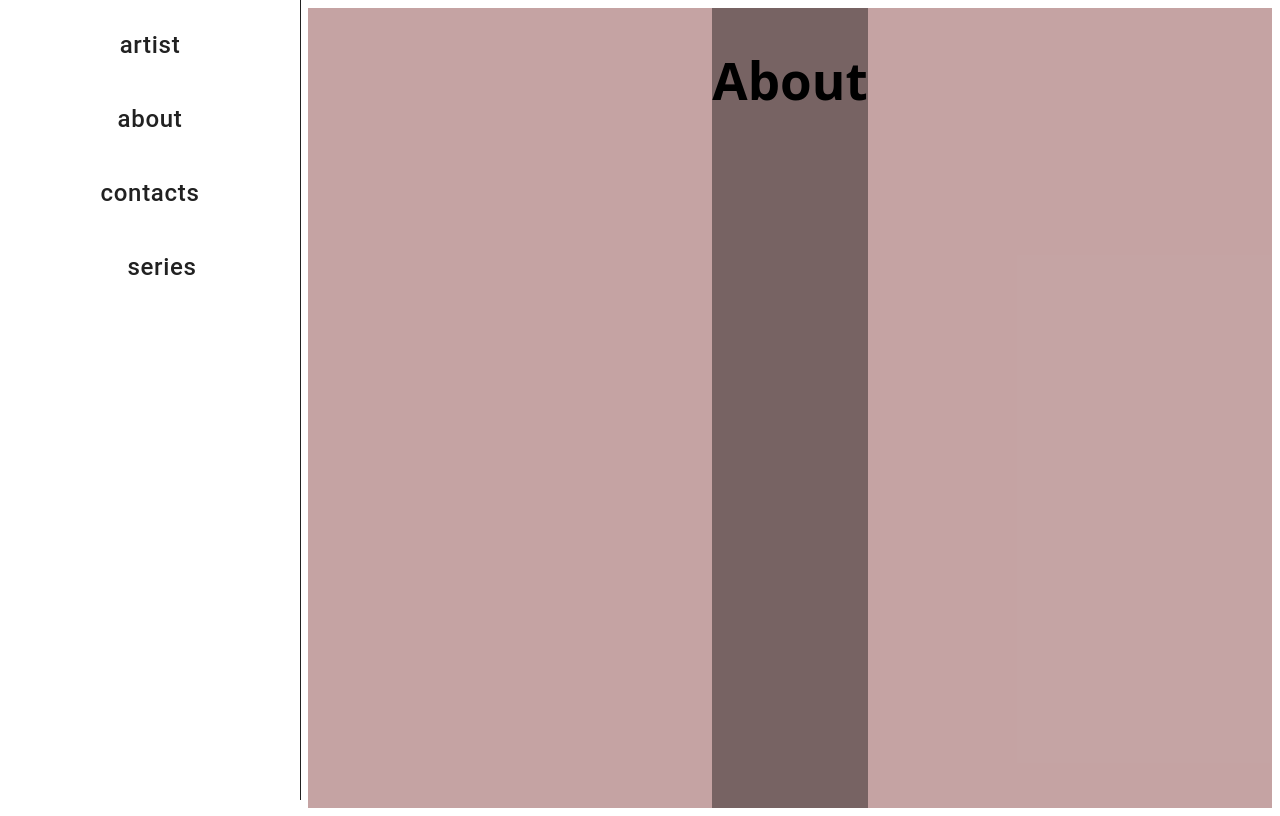
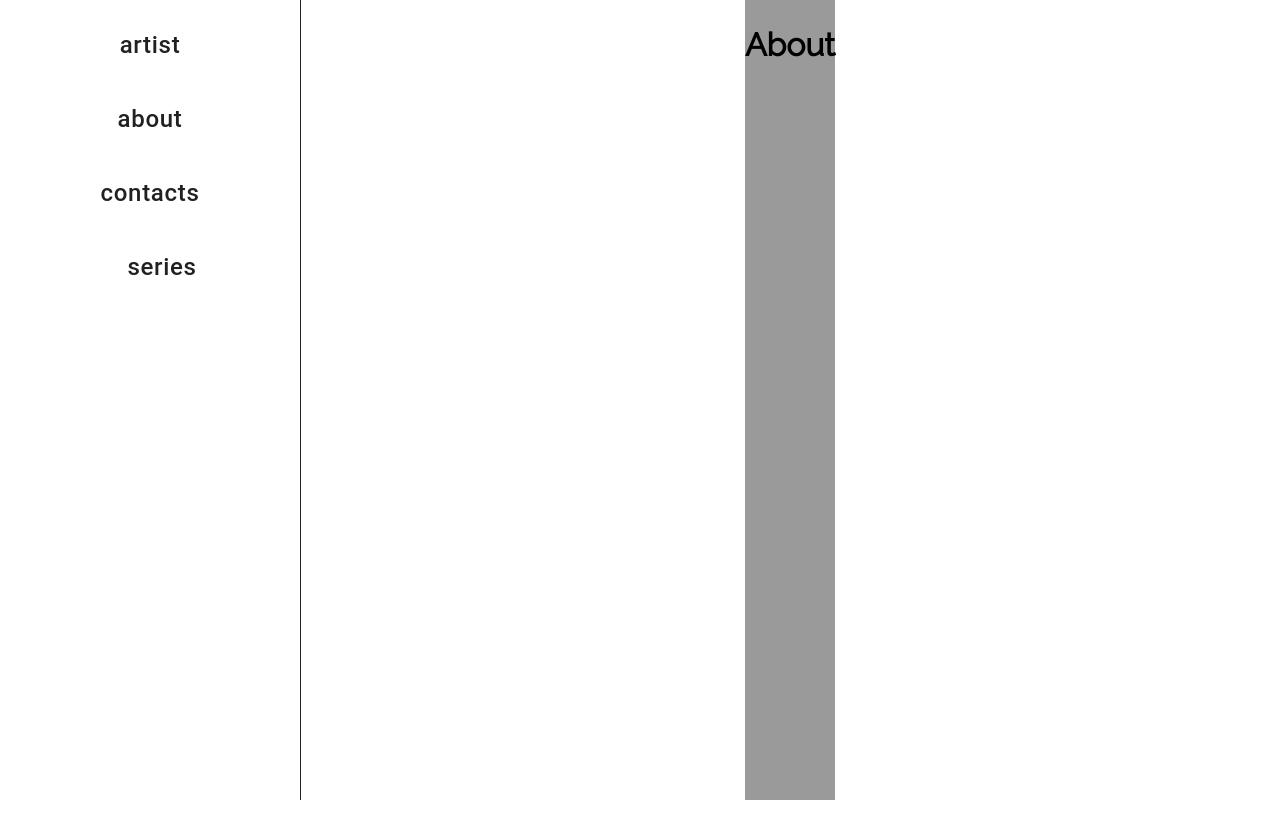
Before and after one commit to SenaRomanova/art-portfolio-website, a React (Vite) app in the folder website-art-portfolio/: page /about in a window 1280 px wide. Built offline with nearby package versions, Linux system fonts and the light colour scheme; some icons are missing.

Commit message:
Font changes

```diff
--- a/website-art-portfolio/package.json
+++ b/website-art-portfolio/package.json
@@ -12,9 +12,12 @@
   "dependencies": {
     "@emotion/react": "^11.14.0",
     "@emotion/styled": "^11.14.1",
+    "@fontsource/raleway": "^5.2.6",
     "@fontsource/roboto": "^5.2.6",
     "@mui/icons-material": "^7.2.0",
     "@mui/material": "^7.2.0",
+    "modern-normalize": "^3.0.1",
+    "normalize.css": "^8.0.1",
     "react": "^19.1.0",
     "react-dom": "^19.1.0",
     "react-router-dom": "^7.7.0"
--- a/website-art-portfolio/src/App.jsx
+++ b/website-art-portfolio/src/App.jsx
@@ -1,3 +1,4 @@
+
 import Menu, {drawerWidth} from "./assets/Menu.jsx";
 import { Route, Routes } from "react-router-dom";
 import Series from "./pages/Series.jsx";
@@ -18,10 +19,11 @@ function App() {
 
 
     return(
-        <Box sx={{display: "flex"}}>
+
+    <>
+      <Box sx={{display: "flex"}}>
             {vw > 800 ? <Menu/> : null}
-
-            <Box sx={{bgcolor: '#6d181865', ml: vw > 800 ? `${drawerWidth}px` : 0, width: '100%', justifyItems: 'center'}}>
+            <Box sx={{bgcolor: '#ffffff65', ml: vw > 800 ? `${drawerWidth}px` : 0, width: '100%', justifyItems: 'center'}}>
                 <Routes>
                     <Route path="/" element={<Home />}/>
                     <Route path="/series" element={<Series />}/>
@@ -30,6 +32,8 @@ function App() {
                 </Routes>
             </Box>
         </Box>
+    </>
+
     );
 }
 
--- a/website-art-portfolio/src/index.css
+++ b/website-art-portfolio/src/index.css
@@ -1,10 +1,21 @@
 :root {
-  font-family: system-ui, Avenir, Helvetica, Arial, sans-serif;
+  font-family: 'Raleway', sans-serif;
   line-height: 1.5;
 
+  padding: 0;
   color-scheme: light dark;
   color: rgba(255, 255, 255, 0.87);
   background-color: #ffffff;
+}
+* {
+  margin: 0;
+  padding: 0;
+  box-sizing: border-box;
+}
+body {
+  margin: 0;
+  padding: 0;
+  box-sizing: border-box;
 }
 
 h1 {
--- a/website-art-portfolio/src/main.jsx
+++ b/website-art-portfolio/src/main.jsx
@@ -1,8 +1,10 @@
+import "@fontsource/raleway";
 import { StrictMode } from 'react'
 import { createRoot } from 'react-dom/client'
 import './index.css'
 import App from './App.jsx'
 import { BrowserRouter } from 'react-router-dom'
+import 'normalize.css';
 
 createRoot(document.getElementById('root')).render(
   <StrictMode>
--- a/website-art-portfolio/src/pages/About.jsx
+++ b/website-art-portfolio/src/pages/About.jsx
@@ -2,7 +2,7 @@ import Box from "@mui/material/Box";
 
 export default function About() {
     return(
-        <Box sx={{bgcolor: '#00000065', display: 'flex', height: '100vh'}}>
+        <Box sx={{bgcolor: '#00000065', display: 'flex', height: '100vh', justifyContent: "center"}}>
             <header>
                 <h1>About</h1>
             </header>
--- a/website-art-portfolio/src/pages/Contacts.jsx
+++ b/website-art-portfolio/src/pages/Contacts.jsx
@@ -2,7 +2,7 @@ import Box from "@mui/material/Box";
 
 export default function Contacts() {
     return(
-        <Box sx={{bgcolor: '#00000065', display: 'flex', height: '100vh'}}>
+        <Box sx={{bgcolor: '#00000065', display: 'flex', height: '100vh', justifyContent: "center"}}>
             <header>
                 <h1>Contacts</h1>
             </header>
--- a/website-art-portfolio/src/pages/Home.jsx
+++ b/website-art-portfolio/src/pages/Home.jsx
@@ -2,7 +2,7 @@ import Box
  from "@mui/material/Box";
 export default function Home() {
     return(
-        <Box sx={{bgcolor: '#00000065', display: 'flex', height: '100vh'}}>
+        <Box sx={{bgcolor: '#00000086', display: 'flex', height: '100vh', justifyContent: "center"}}>
             <header>
                 <h1>Artist</h1>
             </header>
--- a/website-art-portfolio/src/pages/Series.jsx
+++ b/website-art-portfolio/src/pages/Series.jsx
@@ -2,7 +2,7 @@ import Box from "@mui/material/Box";
 
 export default function Series() {
     return(
-        <Box sx={{bgcolor: '#00000065', display: 'flex', height: '100vh'}}>
+        <Box sx={{bgcolor: '#ffffff8e', display: 'flex', height: '100vh', justifyContent: "center"}}>
             <header>
                 <h1>Series</h1>
             </header>
```
Also changed, not shown: 1 other file (tests, documents, lock files or other folders).
